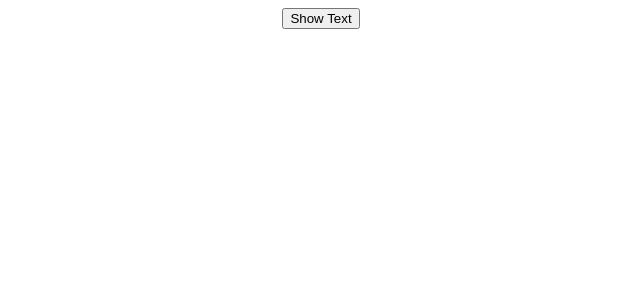
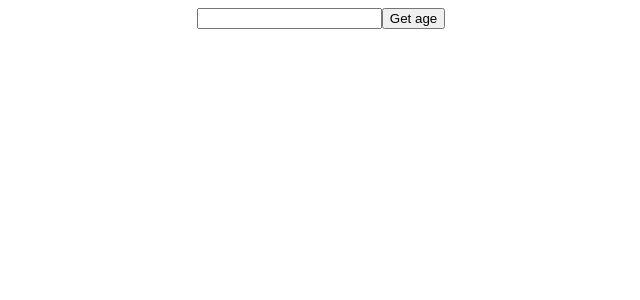
Before and after one commit to SamaelHugo/ReactLearning, a React (Create React App) app: page / in a window 1280 px wide. Shown: the top 300 px of the page, without its empty margins (319-959 px from the left). Built offline with nearby package versions, Linux system fonts and the light colour scheme.

Commit message:
Гадаем возраст по имени. Использование апи, фетчинг

```diff
--- a/package.json
+++ b/package.json
@@ -7,6 +7,7 @@
     "@testing-library/jest-dom": "^6.9.1",
     "@testing-library/react": "^16.3.2",
     "@testing-library/user-event": "^13.5.0",
+    "axios": "^1.13.6",
     "react": "^19.2.4",
     "react-dom": "^19.2.4",
     "react-scripts": "5.0.1",
--- a/src/App.js
+++ b/src/App.js
@@ -1,19 +1,24 @@
 import './App.css';
 import {useState} from "react";
-import {Text} from "./text";
+import Axios from "axios"
 
 function App() {
-    const [showText, setShowText] = useState(false);
+
+    const [age, setAge] = useState(null)
+    const [name, setName] = useState("")
+
+    const fetchAge = () => {
+        Axios.get(`https://api.agify.io/?name=${name}`).then((res) => {
+            setAge(res.data)
+        })
+    }
+
 
   return (
     <div className="App">
-        <button
-        onClick={() => {
-            setShowText(!showText);
-        }}>
-            Show Text
-        </button>
-        {showText && <Text />}
+        <input onChange={(e) => {setName(e.target.value)}} type="text"/>
+        <button onClick={fetchAge} >Get age</button>
+        <p>{age?.age}</p>
     </div>
   );
 }
--- a/src/index.js
+++ b/src/index.js
@@ -4,7 +4,7 @@ import App from './App';
 
 const root = ReactDOM.createRoot(document.getElementById('root'));
 root.render(
-  <React.StrictMode>
+  // <React.StrictMode>
     <App />
-  </React.StrictMode>
+  // </React.StrictMode>
 );
```
Also changed, not shown: 1 other file (tests, documents, lock files or other folders).
